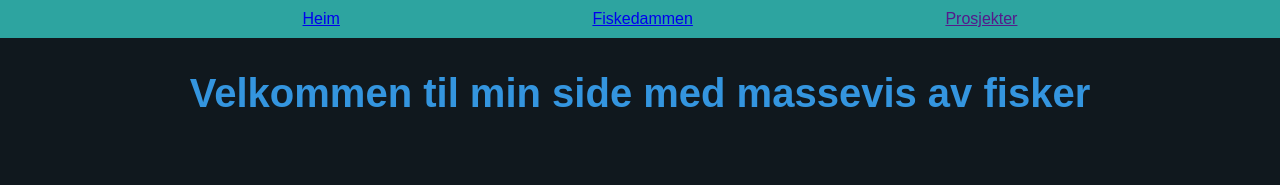
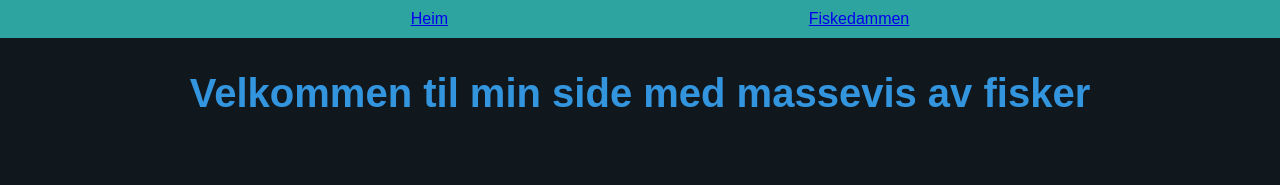
Before and after one commit to Joakimglodedata/joakim_glode_Innlevering7, a website: page index.html in a window 1280 px wide. Shown: the top 185 px of the page. Drawn offline with Linux system fonts and the light colour scheme.

Commit message:
fiksa nav

```diff
--- a/index.html
+++ b/index.html
@@ -18,7 +18,6 @@
         <ul class="linker">
           <a href="index.html">Heim</a>
           <a href="fishPond.html">Fiskedammen</a>
-          <a href="">Prosjekter</a>
         </ul>
       </nav>
     </header>
```
Also changed, not shown: fishPond.html (+0 -1 lines).
